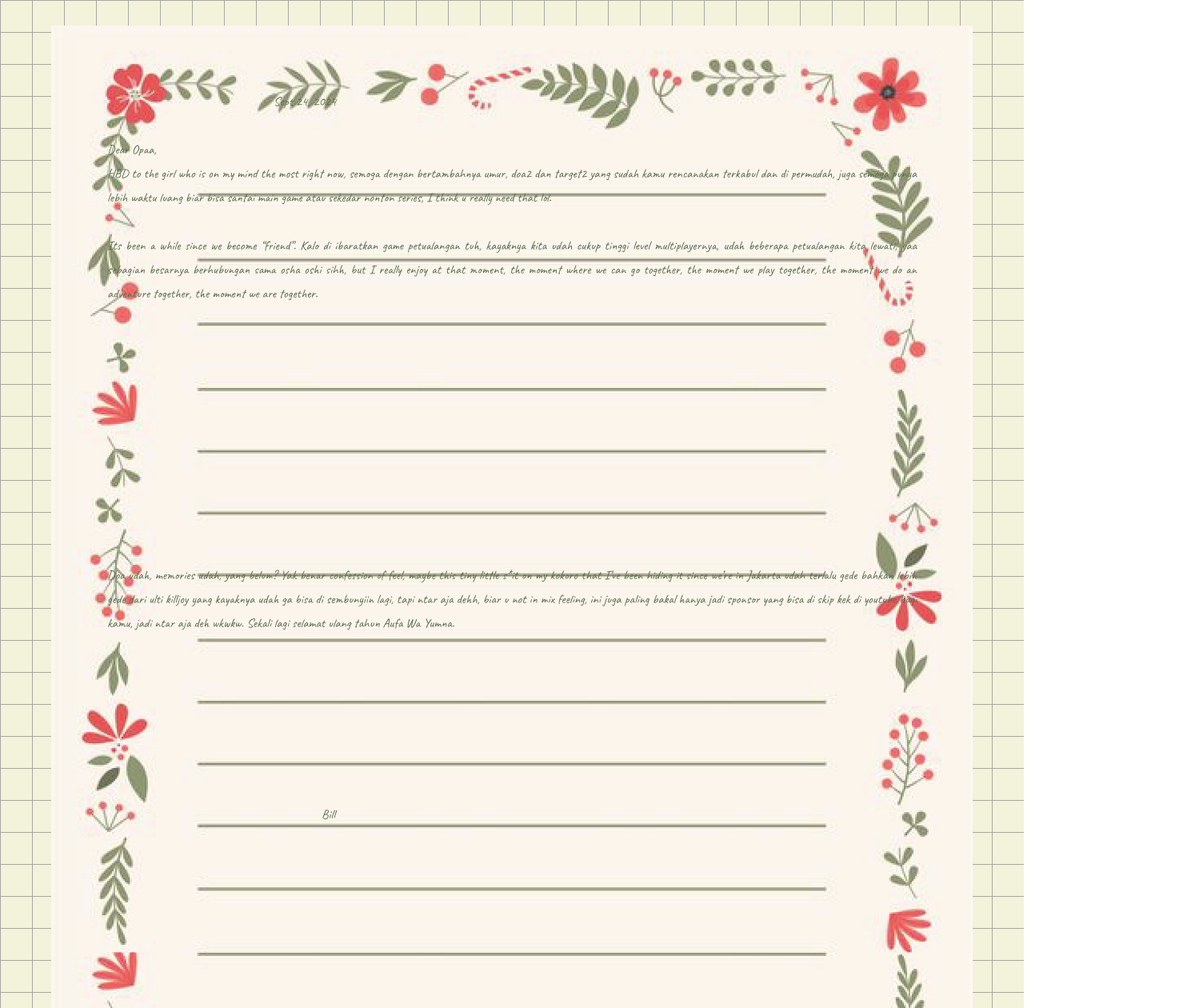
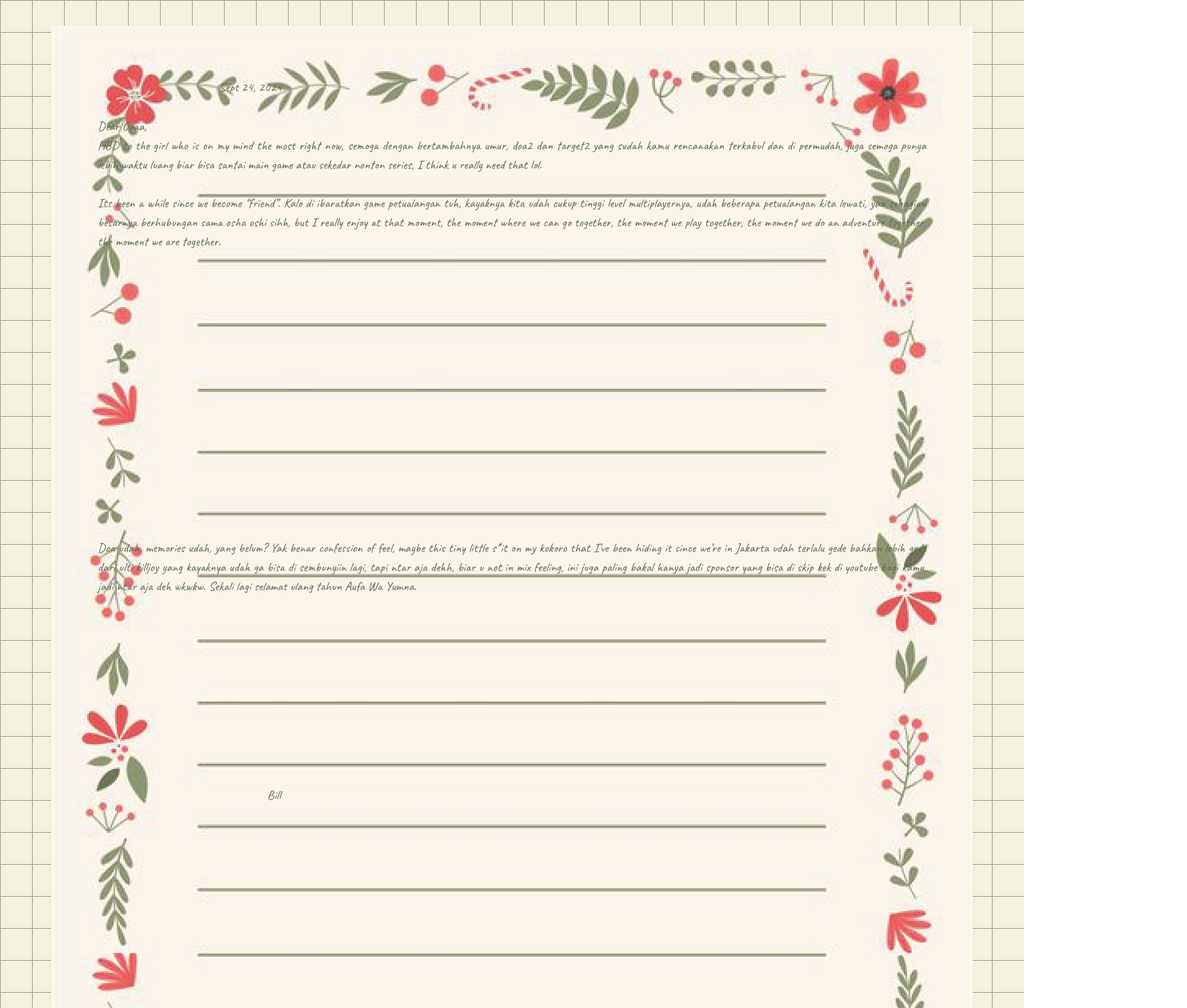
Before and after one commit to aldy02/Birthday, a React (Vite) app: page /letter in a window 1280 px wide. Shown: the top 1260 px of the page at 80% size, 1484 px wide, since content can reach past the window. Built offline with nearby package versions, Linux system fonts and the light colour scheme.

Commit message:
fix letter size

```diff
--- a/src/pages/Home.jsx
+++ b/src/pages/Home.jsx
@@ -19,7 +19,7 @@ const Home = () => {
         />
       </div>
 
-      <p className='mx-20 mt-6 text-justify font-caveat text-md font-bold text-[#5B6E51]'>
+      <p className='mx-10 mt-6 text-justify font-caveat text-md font-bold text-[#5B6E51]'>
         Happy Birthday! | ¡Feliz cumpleaños! | Joyeux anniversaire! | Herzlichen Glückwunsch zum Geburtstag! | Buon compleanno! | Feliz aniversário! | С днём рождения! | お誕生日おめでとうございます! | 생일 축하합니다! | عيد ميلاد سعيد! | 生日快乐!  | สุขสันต์วันเกิด! | Честит рожден ден! | Gefeliciteerd met je verjaardag! | Grattis på födelsedagen! | Gratulerer med dagen! | Hyvää syntymäpäivää! | Doğum günün kutlu olsun! | Felicitats! | Chúc mừng sinh nhật! | Su gimtadieniu! | Maligayang kaarawan! | Selamat Ulang Tahun!
       </p>
 
--- a/src/pages/Letter.jsx
+++ b/src/pages/Letter.jsx
@@ -4,20 +4,18 @@ import paper from '../assets/paper.png';
 const Letter = () => {
     return (
         <div className="box-grid flex flex-col items-center">
-            <div className='relative mt-8 w-[90%]'>
+            <div className='relative mt-8 w-[90%] pb-20 overflow-hidden'>
                 <img src={paper} alt="paper" className="w-full" />
-                <p className='absolute leading-[30px] left-52 top-[10px] w-full font-caveat text-[#5B6E51] p-[70px]'>Sept 24, 2024</p>
-                <p className="absolute leading-[30px] top-[40px] w-full text-justify font-caveat text-[#5B6E51] p-[70px]">
+                <p className='absolute left-1/2 transform -translate-x-1/2 ml-[210px] top-[65px] w-full font-caveat text-[#5B6E51]'>Sept 24, 2024</p>
+                <p className="absolute left-1/2 transform -translate-x-1/2 leading-[24px] top-[32px] w-full text-justify font-caveat text-[#5B6E51] p-[58px]">
                     <br/>Dear Opaa,<br/>
                     HBD to the girl who is on my mind the most right now, semoga dengan bertambahnya umur, doa2 dan target2 yang sudah kamu rencanakan terkabul dan di permudah, juga semoga punya lebih waktu luang biar bisa santai main game atau sekedar nonton series, I think u really need that lol.
                     <br/> <br/>Its been a while since we become “friend”. Kalo di ibaratkan game petualangan tuh, kayaknya kita udah cukup tinggi level multiplayernya, udah beberapa petualangan kita lewati, yaa sebagian besarnya berhubungan sama osha oshi sihh, but I really enjoy at that moment, the moment where we can go together, the moment we play together, the moment we do an adventure together, the moment we are together.
                 </p>
-                <p className="absolute leading-[30px] top-[602px] w-full text-justify font-caveat text-[#5B6E51] p-[70px]">
-                Doa udah, memories udah, yang belum? Yak benar confession of feel, maybe this tiny little s*it on my kokoro that I’ve been hiding it since we’re in Jakarta udah terlalu gede bahkan lebih gede dari ulti killjoy yang kayaknya udah ga bisa di sembunyiin lagi, tapi ntar aja dehh, biar u not in mix feeling, ini juga paling bakal hanya jadi sponsor yang bisa di skip kek di youtube bagi kamu, jadi ntar aja deh wkwkw. Sekali lagi selamat ulang tahun Aufa Wa Yumna.
+                <p className="absolute left-1/2 transform -translate-x-1/2 leading-[24px] top-[583px] w-full text-justify font-caveat text-[#5B6E51] p-[58px]">
+                    Doa udah, memories udah, yang belum? Yak benar confession of feel, maybe this tiny little s*it on my kokoro that I’ve been hiding it since we’re in Jakarta udah terlalu gede bahkan lebih gede dari ulti killjoy yang kayaknya udah ga bisa di sembunyiin lagi, tapi ntar aja dehh, biar u not in mix feeling, ini juga paling bakal hanya jadi sponsor yang bisa di skip kek di youtube bagi kamu, jadi ntar aja deh wkwkw. Sekali lagi selamat ulang tahun Aufa Wa Yumna.
                 </p>
-                <p className="absolute left-[268px] top-[904px] w-full font-caveat text-[#5B6E51] p-[70px]">
-                Bill
-                </p>
+                <p className='absolute left-1/2 transform -translate-x-1/2 ml-[270px] top-[950px] w-full font-caveat text-[#5B6E51]'>Bill</p>
             </div>
         </div>
     );
```
Also changed, not shown: src/assets/paper.png.
